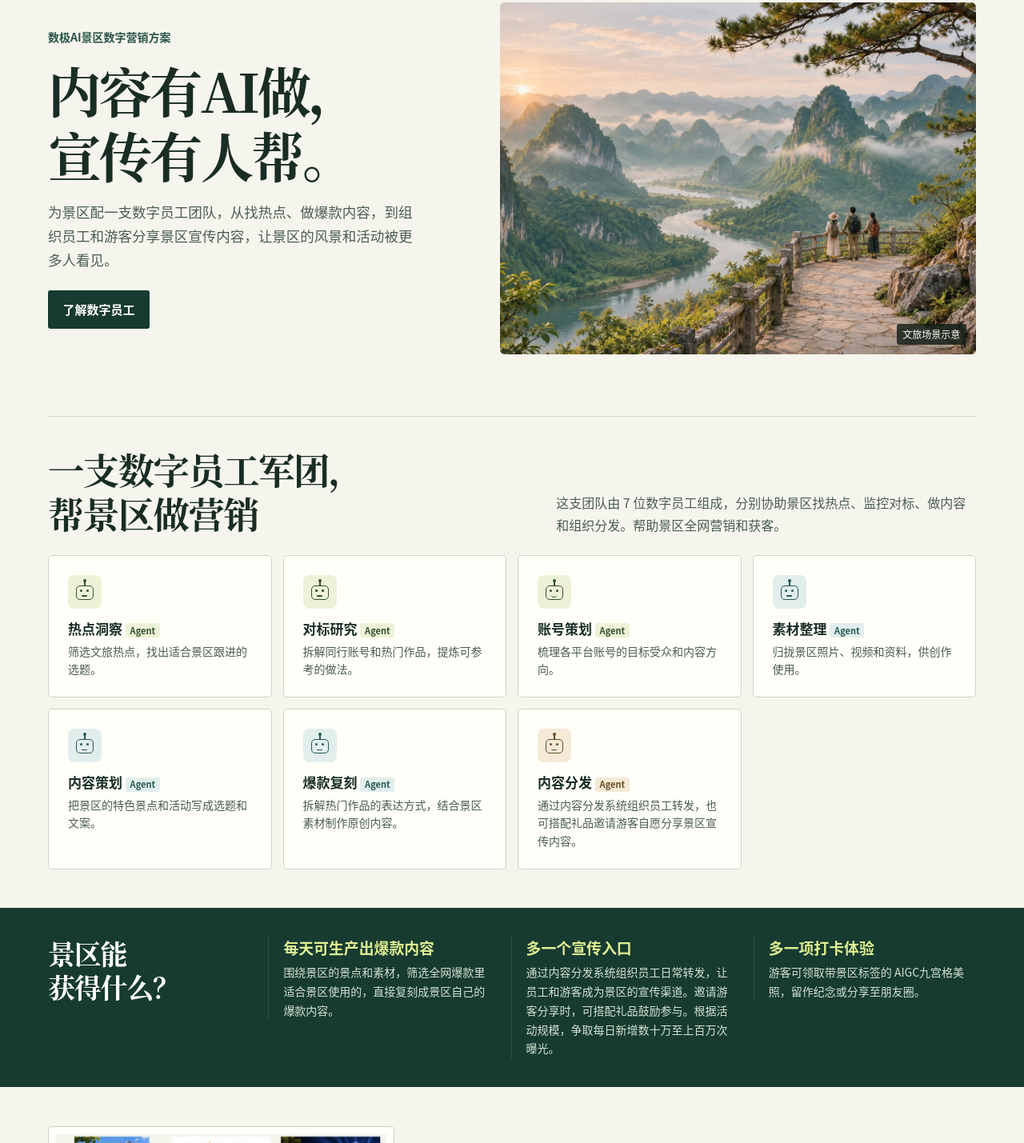
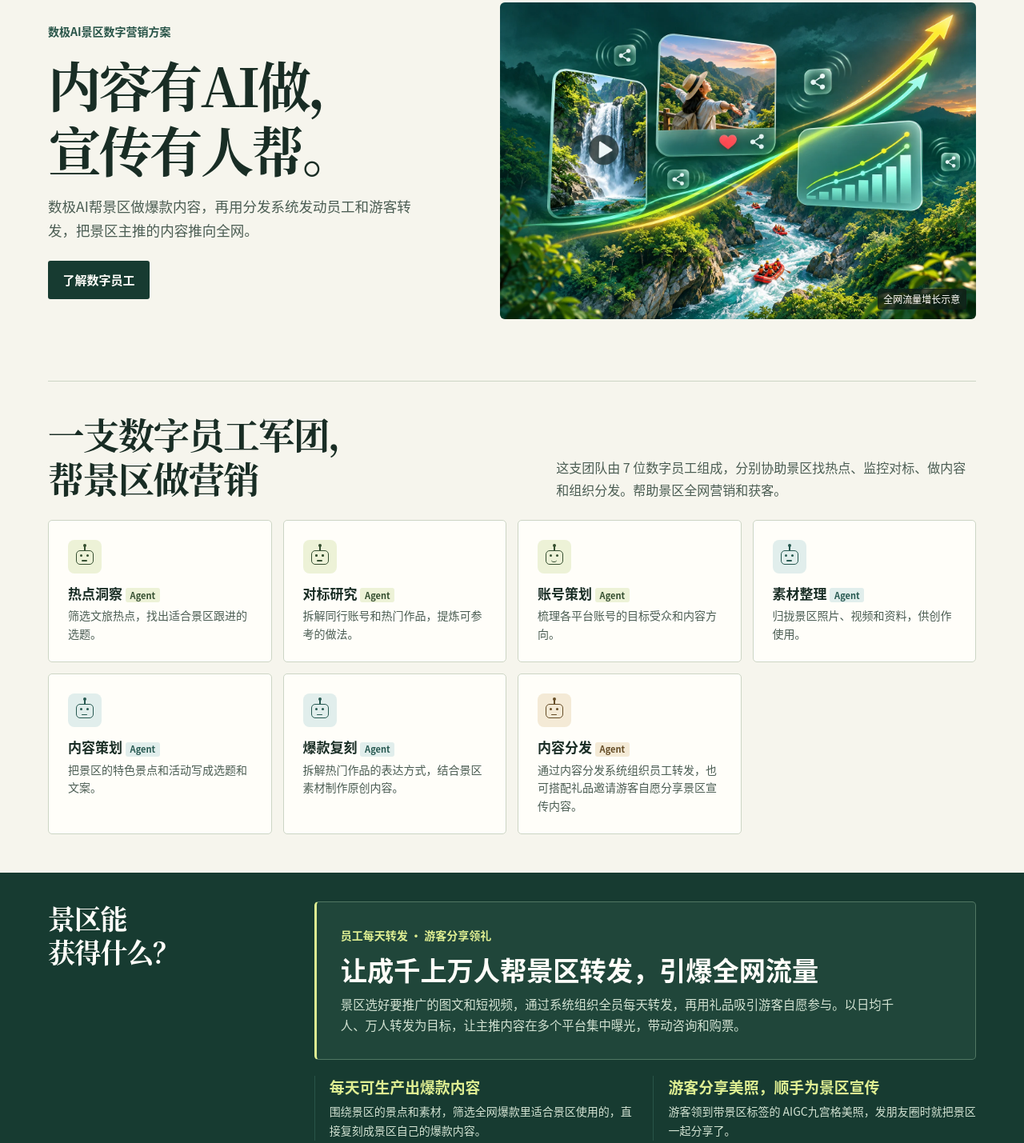
Before and after one commit to benxuCHN/shuji-scenic-proposal, a plain HTML site: page scenic-marketing/index.html in a window 1280 px wide. Shown: the part 141-1570 px from the top of the page at 80% size. Drawn offline with Linux system fonts and the light colour scheme.

Commit message:
Feature traffic growth artwork and share-driven scenic marketing benefits

```diff
--- a/scenic-marketing/index.html
+++ b/scenic-marketing/index.html
@@ -5,7 +5,7 @@
   <meta name="viewport" content="width=device-width, initial-scale=1">
   <title>数极AI｜景区数字营销合作方案</title>
   <meta name="description" content="数极AI数字员工协助景区找热点、做内容、组织员工和游客分享，合作免费提供 AIGC九宫格和内容分发系统。">
-  <link rel="stylesheet" href="styles.css">
+  <link rel="stylesheet" href="styles.css?v=traffic">
   <script src="gallery.js" defer></script>
 </head>
 <body id="top">
@@ -28,12 +28,12 @@
       <div class="hero-copy">
         <p class="hero-label">数极AI景区数字营销方案</p>
         <h1 id="hero-title">内容有AI做，<br>宣传有人帮。</h1>
-        <p class="intro">为景区配一支数字员工团队，从找热点、做爆款内容，到组织员工和游客分享景区宣传内容，让景区的风景和活动被更多人看见。</p>
+        <p class="intro">数极AI帮景区做爆款内容，再用分发系统发动员工和游客转发，把景区主推的内容推向全网。</p>
         <a class="button" href="#staff">了解数字员工</a>
       </div>
       <figure class="hero-figure">
-        <img src="assets/scenic-hero.webp" width="1440" height="960" fetchpriority="high" alt="游客在观景步道上眺望青山与河流">
-        <figcaption>文旅场景示意</figcaption>
+        <img src="assets/scenic-traffic-rise.webp" width="1536" height="1024" fetchpriority="high" alt="峡谷漂流、短视频与游客动态组成的组图，多条上扬曲线示意景区内容在不同平台获得更多曝光">
+        <figcaption>全网流量增长示意</figcaption>
       </figure>
     </section>
 
@@ -84,9 +84,15 @@
     <section class="value" id="value" aria-labelledby="value-title">
       <div class="wrap value-grid">
         <h2 id="value-title">景区能<br>获得什么？</h2>
-        <article><h3>每天可生产出爆款内容</h3><p>围绕景区的景点和素材，筛选全网爆款里适合景区使用的，直接复刻成景区自己的爆款内容。</p></article>
-        <article><h3>多一个宣传入口</h3><p>通过内容分发系统组织员工日常转发，让员工和游客成为景区的宣传渠道。邀请游客分享时，可搭配礼品鼓励参与。根据活动规模，争取每日新增数十万至上百万次曝光。</p></article>
-        <article><h3>多一项打卡体验</h3><p>游客可领取带景区标签的 AIGC九宫格美照，留作纪念或分享至朋友圈。</p></article>
+        <div class="value-cards">
+          <article class="value-feature">
+            <p class="value-kicker">员工每天转发 · 游客分享领礼</p>
+            <h3>让成千上万人帮景区转发，引爆全网流量</h3>
+            <p>景区选好要推广的图文和短视频，通过系统组织全员每天转发，再用礼品吸引游客自愿参与。以日均千人、万人转发为目标，让主推内容在多个平台集中曝光，带动咨询和购票。</p>
+          </article>
+          <article><h3>每天可生产出爆款内容</h3><p>围绕景区的景点和素材，筛选全网爆款里适合景区使用的，直接复刻成景区自己的爆款内容。</p></article>
+          <article><h3>游客分享美照，顺手为景区宣传</h3><p>游客领到带景区标签的 AIGC九宫格美照，发朋友圈时就把景区一起分享了。</p></article>
+        </div>
       </div>
     </section>
 
--- a/scenic-marketing/styles.css
+++ b/scenic-marketing/styles.css
@@ -72,7 +72,7 @@ h3 { font-size: 1.18rem; font-weight: 760; line-height: 1.45; }
 }
 .button:hover { background: var(--fern); }
 .hero-figure { position: relative; }
-.hero-figure img { width: 100%; height: auto; aspect-ratio: 1.35; object-fit: cover; border-radius: 6px; background: var(--pale); }
+.hero-figure img { width: 100%; height: auto; border-radius: 6px; background: var(--pale); }
 .hero-figure figcaption {
   position: absolute;
   right: 12px;
@@ -188,11 +188,23 @@ h3 { font-size: 1.18rem; font-weight: 760; line-height: 1.45; }
 }
 
 .value { background: var(--pine); color: var(--white); padding: 36px 0; }
-.value-grid { display: grid; grid-template-columns: .9fr repeat(3, minmax(0, 1fr)); gap: 25px; align-items: start; }
+.value-grid { display: grid; grid-template-columns: minmax(0, .65fr) minmax(0, 2fr); gap: clamp(24px, 5vw, 64px); align-items: start; }
+.value-cards { display: grid; grid-template-columns: repeat(2, minmax(0, 1fr)); gap: 20px; }
 .value h2 { font-size: clamp(1.8rem, 2.65vw, 2.6rem); }
 .value article { border-left: 1px solid var(--fern); padding-left: 18px; }
 .value h3 { color: var(--lime); margin-bottom: .35rem; }
 .value p { color: var(--inverse); font-size: .875rem; }
+.value .value-feature {
+  grid-column: 1 / -1;
+  padding: clamp(16px, 2.65vw, 30px);
+  border: 1px solid #517763;
+  border-left: 3px solid var(--lime);
+  border-radius: 5px;
+  background: #20463a;
+}
+.value-feature .value-kicker { color: var(--lime); font-weight: 700; margin-bottom: .4rem; }
+.value-feature h3 { color: var(--white); font-size: clamp(1.3rem, 2.9vw, 2.075rem); }
+.value-feature p:last-child { font-size: .96rem; max-width: 44rem; }
 
 .gift { display: grid; grid-template-columns: minmax(0, .8fr) minmax(0, 1.2fr); gap: clamp(26px, 6vw, 86px); align-items: center; padding-block: 49px; }
 .gift-figure { padding: 9px; background: var(--white); border: 1px solid var(--outline); border-radius: 5px; max-width: 450px; }
@@ -253,8 +265,7 @@ h3 { font-size: 1.18rem; font-weight: 760; line-height: 1.45; }
   .wrap { width: min(1160px, calc(100% - 40px)); }
   .hero { gap: 26px; }
   .staff-grid { grid-template-columns: repeat(2, minmax(0, 1fr)); }
-  .value-grid { grid-template-columns: repeat(3, minmax(0, 1fr)); gap: 16px; }
-  .value h2 { grid-column: 1 / -1; }
+  .value-grid { grid-template-columns: minmax(0, 1fr); gap: 16px; }
   .value h2 br { display: none; }
 }
 @media (max-width: 630px) {
@@ -265,13 +276,11 @@ h3 { font-size: 1.18rem; font-weight: 760; line-height: 1.45; }
   .hero, .section-heading, .pilot, .gift, .distribution { grid-template-columns: minmax(0, 1fr); gap: 20px; }
   .hero { padding-block: 28px; }
   .hero h1 { font-size: clamp(2.55rem, 10vw, 3.45rem); margin-block: .45rem .75rem; }
-  .hero-figure img { aspect-ratio: 1.65; }
   .staff, .gift, .distribution, .core, .pilot { padding-block: 30px; }
   .distribution-paths > div { grid-template-columns: minmax(0, 1fr); gap: .15rem; }
-  .staff-grid, .value-grid { grid-template-columns: minmax(0, 1fr); }
+  .staff-grid, .value-cards { grid-template-columns: minmax(0, 1fr); }
   .staff-grid { margin-top: 16px; }
   .value { padding-block: 30px; }
-  .value h2 { grid-column: auto; }
   .gift-figure { grid-row: 2; max-width: 420px; }
   .case-grid { grid-template-columns: repeat(2, minmax(0, 1fr)); }
 }
```
Also changed, not shown: scenic-marketing/assets/scenic-traffic-rise.webp (added).
